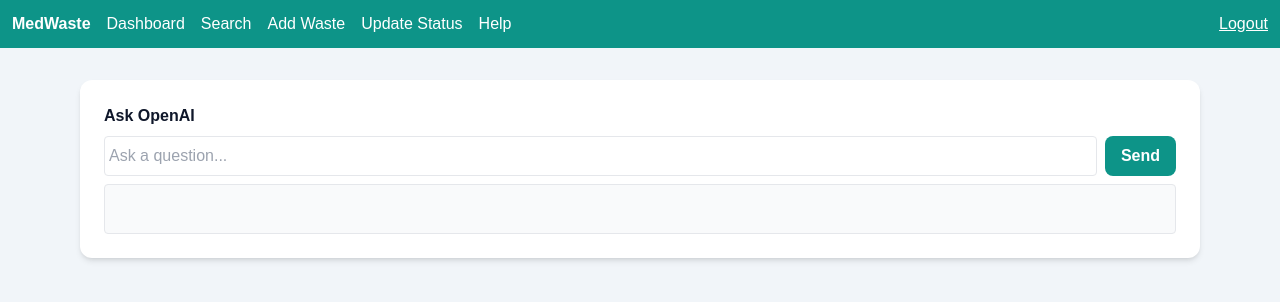
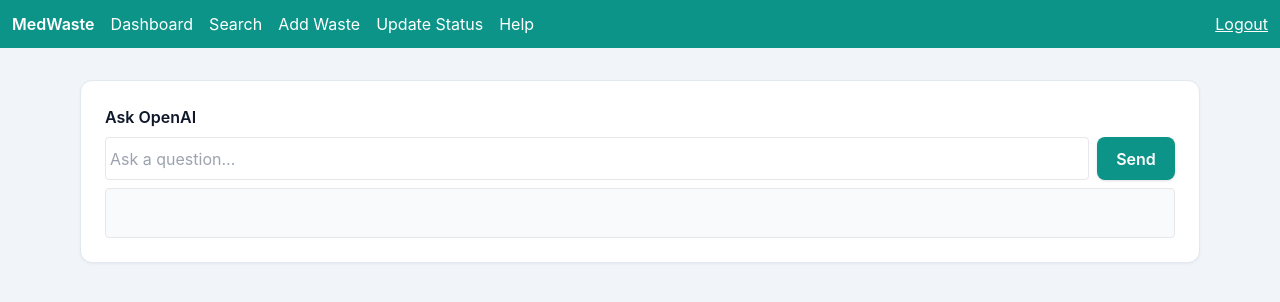
Before and after one commit to baconkak/HackathonProject_Medicalwaste, a Flask app: page /help in a window 1280 px wide. Shown: the top 302 px of the page. Run offline with Flask 3, Linux system fonts and the light colour scheme; the visitor is signed in with stand-in values (Sample User, id 1); some libraries are stand-ins or nearby versions.

Commit message:
complete version

```diff
--- a/app.py
+++ b/app.py
@@ -42,62 +42,73 @@ def create_app():
             return jsonify({"error": "No question provided"}), 400
 
         try:
-            # --- Data Collection for GPT Prompt ---
-            now = datetime.utcnow()
-            dt_from = now - timedelta(days=30)
+            context = data.get("context")
 
-            wastes = WastePackage.query.filter(
-                (WastePackage.collected_time == None)
-                | (WastePackage.collected_time >= dt_from)
-            ).all()
+            if context == "help":
+                system_msg = (
+                    "คุณคือผู้ช่วยตอบคำถามเกี่ยวกับการใช้งานระบบ MedWaste Tracker "
+                    "ตอบเป็นภาษาไทย มืออาชีพ กระชับ ให้ข้อมูลครบถ้วนและตรงประเด็น "
+                    "เน้นการให้คำแนะนำการใช้งานหรืออธิบายคุณสมบัติของระบบ "
+                    "ตอบไม่เกิน 150 คำ."
+                )
+                user_msg = f"คำถาม: {user_question}"
+            else:
+                # --- Data Collection for GPT Prompt ---
+                now = datetime.utcnow()
+                dt_from = now - timedelta(days=30)
 
-            total_wastes = len(wastes)
-            by_type = {}
-            for w in wastes:
-                by_type[w.waste_type] = by_type.get(w.waste_type, 0) + 1
+                wastes = WastePackage.query.filter(
+                    (WastePackage.collected_time == None)
+                    | (WastePackage.collected_time >= dt_from)
+                ).all()
 
-            waste_summary = []
-            for w in wastes[:10]:  # limit เหลือ 10 เพื่อลด token
-                hospital = Hospital.query.get(w.hospital_id)
-                current_status_event = (
-                    StatusEvent.query.filter_by(ref_type="waste", ref_id=w.waste_id)
-                    .order_by(StatusEvent.at.desc())
-                    .first()
-                )
-                current_status = (
-                    current_status_event.status if current_status_event else "Unknown"
-                )
-                waste_summary.append(
-                    f"ID:{w.waste_id}, Type:{w.waste_type}, "
-                    f"Weight:{w.weight_kg}kg, "
-                    f"Hospital:{hospital.name if hospital else 'N/A'}, "
-                    f"Status:{current_status}"
+                total_wastes = len(wastes)
+                by_type = {}
+                for w in wastes:
+                    by_type[w.waste_type] = by_type.get(w.waste_type, 0) + 1
+
+                waste_summary = []
+                for w in wastes[:10]:  # limit เหลือ 10 เพื่อลด token
+                    hospital = Hospital.query.get(w.hospital_id)
+                    current_status_event = (
+                        StatusEvent.query.filter_by(ref_type="waste", ref_id=w.waste_id)
+                        .order_by(StatusEvent.at.desc())
+                        .first()
+                    )
+                    current_status = (
+                        current_status_event.status if current_status_event else "Unknown"
+                    )
+                    waste_summary.append(
+                        f"ID:{w.waste_id}, Type:{w.waste_type}, "
+                        f"Weight:{w.weight_kg}kg, "
+                        f"Hospital:{hospital.name if hospital else 'N/A'}, "
+                        f"Status:{current_status}"
+                    )
+
+                incidents_exist = (
+                    StatusEvent.query.filter(StatusEvent.status.like("%incident%")).count()
+                    > 0
                 )
 
-            incidents_exist = (
-                StatusEvent.query.filter(StatusEvent.status.like("%incident%")).count()
-                > 0
-            )
+                # --- Build messages for GPT ---
+                system_msg = (
+                    "คุณคือผู้ช่วยวิเคราะห์การจัดการขยะการแพทย์ "
+                    "ตอบเป็นภาษาไทย มืออาชีพ กระชับ ให้ข้อมูลครบ: "
+                    "1) ความเสี่ยง/ความผิดปกติ 2) แนวโน้ม 3) คำแนะนำปฏิบัติและรอบที่ควรเก็บ "
+                    "อธิบายเหตุผลสั้นๆ ก่อนสรุป ตอบไม่เกิน 150 คำ."
+                )
 
-            # --- Build messages for GPT ---
-            system_msg = (
-                "คุณคือผู้ช่วยวิเคราะห์การจัดการขยะการแพทย์ "
-                "ตอบเป็นภาษาไทย มืออาชีพ กระชับ ให้ข้อมูลครบ: "
-                "1) ความเสี่ยง/ความผิดปกติ 2) แนวโน้ม 3) คำแนะนำปฏิบัติและรอบที่ควรเก็บ "
-                "อธิบายเหตุผลสั้นๆ ก่อนสรุป ตอบไม่เกิน 150 คำ."
-            )
-
-            user_msg = "\n".join(
-                [
-                    f"ช่วงเวลา: 30 วันล่าสุด",
-                    f"รวมแพ็กเกจ: {total_wastes}",
-                    f"ประเภท: {by_type}",
-                    "ตัวอย่างแพ็กเกจ (10 แรก):",
-                    "\n".join(waste_summary) if waste_summary else "ไม่มีข้อมูล",
-                    f"มี incident หรือไม่: {'Yes' if incidents_exist else 'No'}",
-                    f"คำถาม: {user_question}",
-                ]
-            )
+                user_msg = "\n".join(
+                    [
+                        f"ช่วงเวลา: 30 วันล่าสุด",
+                        f"รวมแพ็กเกจ: {total_wastes}",
+                        f"ประเภท: {by_type}",
+                        "ตัวอย่างแพ็กเกจ (10 แรก):",
+                        "\n".join(waste_summary) if waste_summary else "ไม่มีข้อมูล",
+                        f"มี incident หรือไม่: {'Yes' if incidents_exist else 'No'}",
+                        f"คำถาม: {user_question}",
+                    ]
+                )
 
             completion = client.chat.completions.create(
                 model="gpt-4o-mini",
--- a/static/styles.css
+++ b/static/styles.css
@@ -1,16 +1,19 @@
 :root {
     --teal-600: #0D9488;
     --teal-100: #CCFBF1;
-    --emerald-500: #10B981;
+    --emerald-600: #059669;
+    --emerald-100: #D1FAE5;
     --amber-500: #F59E0B;
     --rose-600: #E11D48;
     --slate-900: #0F172A;
-    --slate-800: #1e293b;
+    --slate-800: #1E293B;
     --slate-700: #334155;
-    --slate-400: #94a3b8;
-    --slate-300: #cbd5e1;
-    --slate-200: #e2e8f0;
+    --slate-500: #64748B;
+    --slate-400: #94A3B8;
+    --slate-300: #CBD5E1;
+    --slate-200: #E2E8F0;
     --slate-100: #F1F5F9;
+    --white: #FFFFFF;
 }
 
 .leaflet-container {
@@ -20,14 +23,15 @@
 body {
     background-color: var(--slate-100);
     color: var(--slate-700);
-    font-family: sans-serif;
+    font-family: 'Inter', sans-serif;
 }
 
 .card {
-    background-color: white;
+    background-color: var(--white);
     padding: 1.5rem;
     border-radius: 0.75rem;
-    box-shadow: 0 4px 6px -1px rgb(0 0 0 / 0.1), 0 2px 4px -2px rgb(0 0 0 / 0.1);
+    border: 1px solid var(--slate-200);
+    box-shadow: 0 1px 3px 0 rgb(0 0 0 / 0.05);
     transition: all 0.2s ease-in-out;
 }
 
@@ -42,7 +46,7 @@ body {
 }
 
 .table th, .table td {
-    padding: 0.75rem;
+    padding: 0.75rem 1rem;
     text-align: left;
     border-bottom: 1px solid var(--slate-200);
 }
@@ -50,6 +54,9 @@ body {
 .table th {
     font-weight: 600;
     background-color: var(--slate-100);
+    font-size: 0.875rem;
+    text-transform: uppercase;
+    letter-spacing: 0.05em;
 }
 
 .table tbody tr:hover {
@@ -57,13 +64,14 @@ body {
 }
 
 .btn {
-    padding: 0.5rem 1rem;
+    padding: 0.6rem 1.2rem;
     border-radius: 0.5rem;
     font-weight: 600;
     color: white;
     transition: background-color 0.2s ease-in-out;
     border: none;
     cursor: pointer;
+    box-shadow: 0 1px 3px 0 rgb(0 0 0 / 0.1), 0 1px 2px -1px rgb(0 0 0 / 0.1);
 }
 
 .btn-primary {
--- a/templates/help.html
+++ b/templates/help.html
@@ -4,7 +4,7 @@
   <h3 class="font-semibold mb-2">Ask OpenAI</h3>
   <div class="flex gap-2 mb-2">
     <input type="text" id="gptQuestion" class="border rounded p-1 w-full" placeholder="Ask a question...">
-    <button class="btn btn-primary" onclick="askGPT()">Send</button>
+    <button class="btn btn-primary" onclick="askHelpGPT()">Send</button>
   </div>
   <div
     id="gptResponse"
@@ -17,12 +17,14 @@
 </div>
 
 <script>
-  async function askGPT() {
+  async function askHelpGPT() {
     const responseDiv = document.getElementById('gptResponse');
     const loadingDiv = document.getElementById('gptLoading');
     const errorDiv = document.getElementById('gptError');
     const questionInput = document.getElementById('gptQuestion');
     const question = questionInput.value;
+
+
 
     if (!question) {
       errorDiv.textContent = 'Please enter a question.';
@@ -42,7 +44,7 @@
         headers: {
           'Content-Type': 'application/json',
         },
-        body: JSON.stringify({ question: question }),
+        body: JSON.stringify({ question: question, context: 'help' }),
       });
 
       const data = await response.json();
--- a/views.py
+++ b/views.py
@@ -5,9 +5,12 @@ from datetime import datetime, timedelta
 import pandas as pd
 from reportlab.pdfgen import canvas
 from sqlalchemy import func
+import matplotlib
+matplotlib.use('Agg')
 import matplotlib.pyplot as plt
 import seaborn as sns
 import os
+import logging
 
 def get_time_category(hour):
     if 6 <= hour < 12:
@@ -244,6 +247,7 @@ def dashboard():
 
     # KPIs
     total = len(wastes)
+    total_weight = sum([w.weight_kg for w in wastes])
     by_type = {}
     completed = 0
     for w in wastes:
@@ -274,11 +278,42 @@ def dashboard():
             for w in wastes
         ]
     )
-    ts = (
-        df.groupby("day")["count"].sum().reset_index().to_dict(orient="records")
-        if not df.empty
-        else []
-    )
+    if not df.empty:
+        df["day"] = pd.to_datetime(df["day"])
+        ts = (
+            df.groupby(df["day"].dt.date)["count"]
+            .sum()
+            .reset_index()
+            .rename(columns={"day": "day"})
+        )
+        ts["day"] = ts["day"].astype(str)
+        ts = ts.to_dict(orient="records")
+    else:
+        ts = []
+
+    # Department waste
+    by_dept_labels = []
+    by_dept_data = []
+    try:
+        by_dept = (
+            db.session.query(
+                Department.name, func.sum(WastePackage.weight_kg).label("total_weight")
+            )
+            .join(WastePackage, WastePackage.dept_id == Department.dept_id)
+            .filter(
+                WastePackage.collected_time >= dt_from,
+                WastePackage.collected_time <= dt_to,
+            )
+            .group_by(Department.name)
+            .order_by("total_weight")
+            .all()
+        )
+        by_dept_labels = [d[0] for d in by_dept]
+        by_dept_data = [float(d[1]) for d in by_dept]
+        logging.info(f"by_dept_labels: {by_dept_labels}")
+        logging.info(f"by_dept_data: {by_dept_data}")
+    except Exception as e:
+        logging.error(f"Error querying department waste: {e}")
 
     # Heatmap generation
     heatmap_image_path = None
@@ -408,21 +443,24 @@ def dashboard():
         if hospital:
             hospital_name = hospital.name
 
-        return render_template(
-        "dashboard.html",
-        dt_from=dt_from,
-        dt_to=dt_to,
-        total=total,
-        by_type_labels=by_type_labels,
-        by_type_data=by_type_data,
-        percent_completed=percent_completed,
-        ts=ts,
-        latest=latest,
-        incidents=incidents,
-        hospital_name=hospital_name,
-        heatmap_image_path=heatmap_image_path,
-        cumulative_waste_image_path=cumulative_waste_image_path,
-    )
+    return render_template(
+    "dashboard.html",
+    dt_from=dt_from,
+    dt_to=dt_to,
+    total=total,
+    total_weight=total_weight,
+    by_type_labels=by_type_labels,
+    by_type_data=by_type_data,
+    percent_completed=percent_completed,
+    ts=ts,
+    latest=latest,
+    incidents=incidents,
+    hospital_name=hospital_name,
+    heatmap_image_path=heatmap_image_path,
+    cumulative_waste_image_path=cumulative_waste_image_path,
+    by_dept_labels=by_dept_labels,
+    by_dept_data=by_dept_data,
+)
 
 
 @bp.route("/status/scan", methods=["GET", "POST"])
```
Also changed, not shown: templates/dashboard.html (+32 -2 lines), static/cumulative_waste.png, static/waste_heatmap.png.
